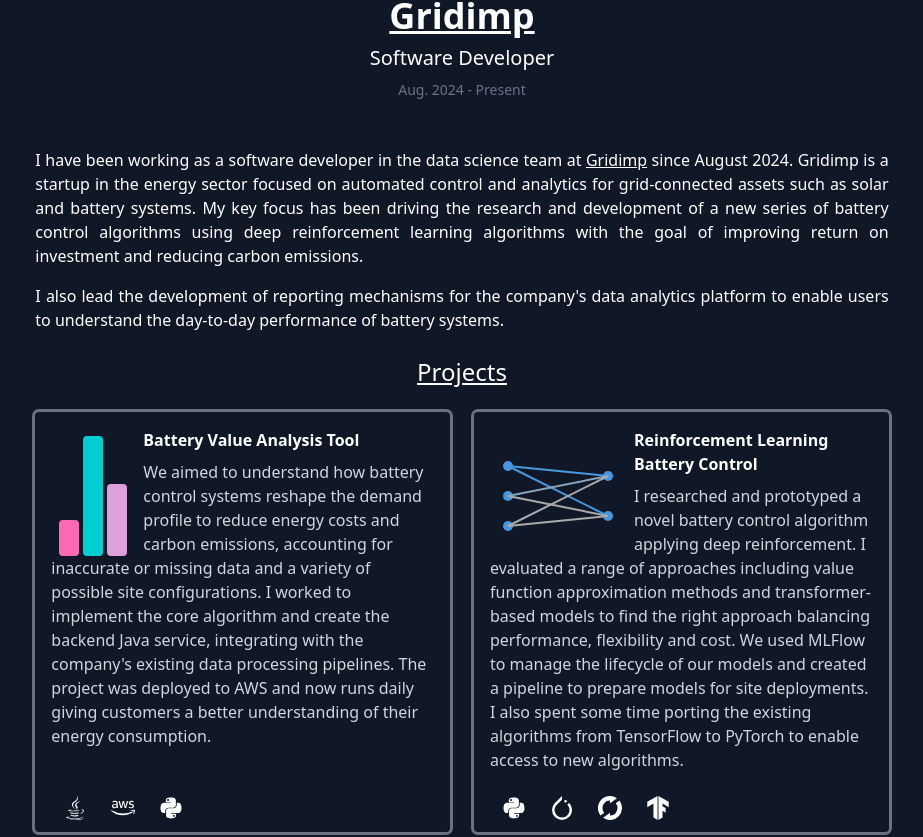
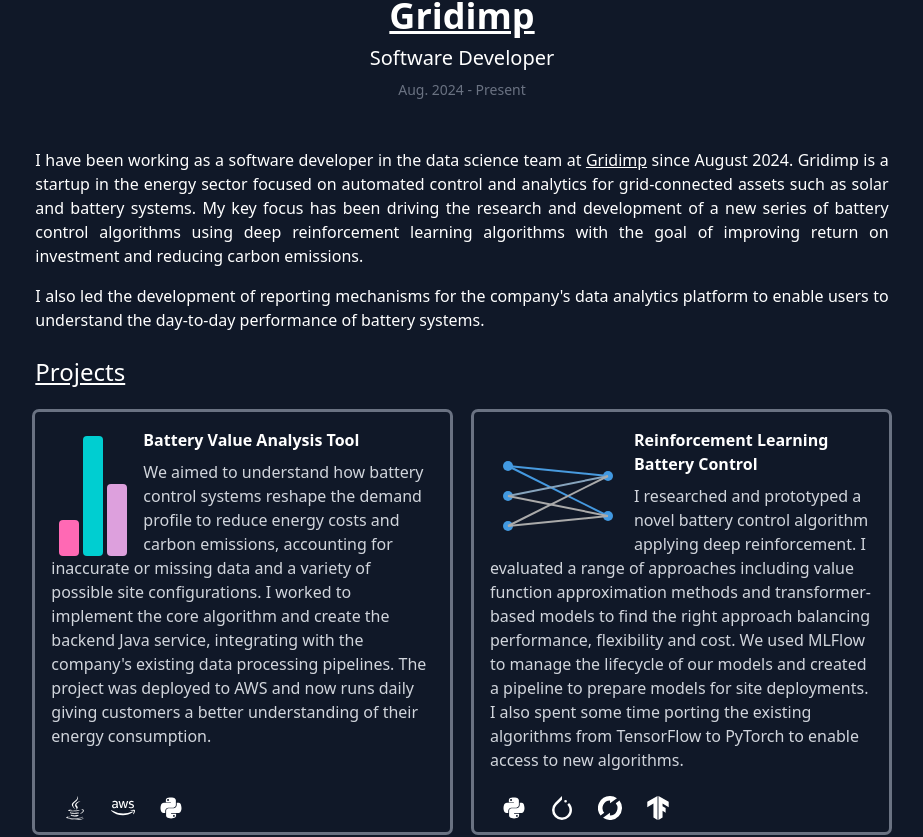
Before and after one commit to mpimblott/mpimblott.github.io, a React (Vite) app: page / in a window 1280 px wide. Shown: the part 1708-2545 px from the top of the page, without its empty margins (178-1101 px from the left). Built offline with nearby package versions, Linux system fonts and the light colour scheme.

Commit message:
Fix formatting

```diff
--- a/src/pages/diamond.tsx
+++ b/src/pages/diamond.tsx
@@ -50,7 +50,7 @@
 function Diamond() {
   return (<Experience_section title={"Diamond Light Source"} subtitle={"Placement Research Software Engineer"}
                               subsubtitle={"2022-2023"}
-                              children={<>
+                              children={<div>
                                 <article className="text-justify mb-6">
                                   <p className="mb-4">I completed a year-long industrial placement at <a
                                     href="https://www.diamond.ac.uk/Home.html"><u>Diamond Light
@@ -80,7 +80,7 @@
                                     <ProjectCard key={project.title} project={project} index={index}
                                                  children={project.children}/>))}
                                 </div>
-                              </>}/>);
+                              </div>}/>);
 }
 
 export default Diamond;
--- a/src/pages/gridimp.tsx
+++ b/src/pages/gridimp.tsx
@@ -45,7 +45,7 @@
  */
 function Gridimp() {
   return (<Experience_section title={"Gridimp"} subtitle={"Software Developer"} subsubtitle={"Aug. 2024 - Present"}
-                              children={<>
+                              children={<div>
                                 <article className="text-justify mb-6">
                                   <p className="mb-4">I have been working as a software developer in the data science
                                     team at <a href="https://www.gridimp.com/"><u>Gridimp</u></a> since August
@@ -58,7 +58,7 @@
                                     investment and reducing carbon emissions.
                                   </p>
                                   <p>
-                                    I also lead the development of reporting mechanisms for the company's data analytics
+                                    I also led the development of reporting mechanisms for the company's data analytics
                                     platform to enable users to
                                     understand the day-to-day performance of battery systems.
                                   </p>
@@ -69,7 +69,7 @@
                                     <ProjectCard key={project.title} project={project} index={index}
                                                  children={project.children}/>))}
                                 </div>
-                              </>}/>);
+                              </div>}/>);
 }
 
 export default Gridimp;
```
